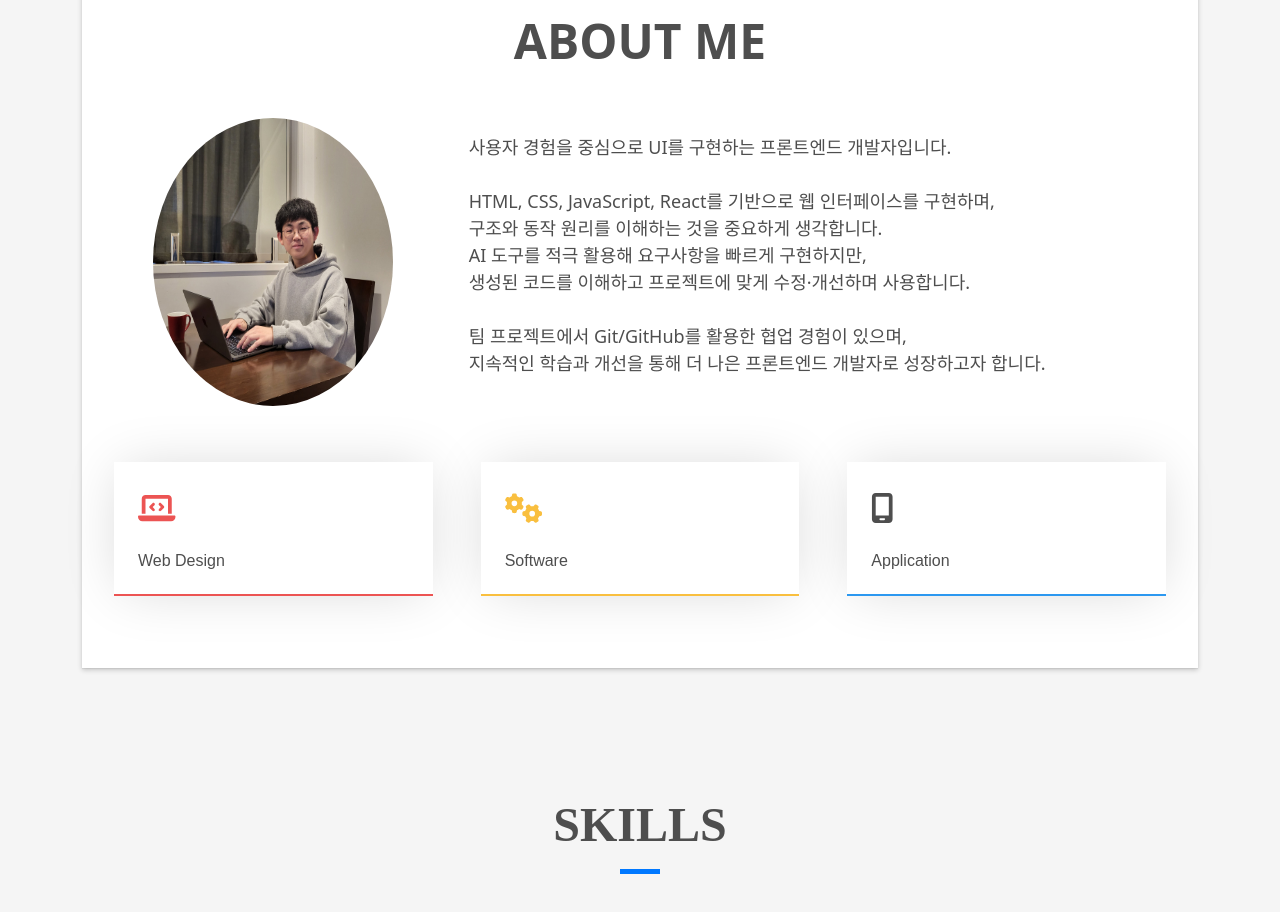
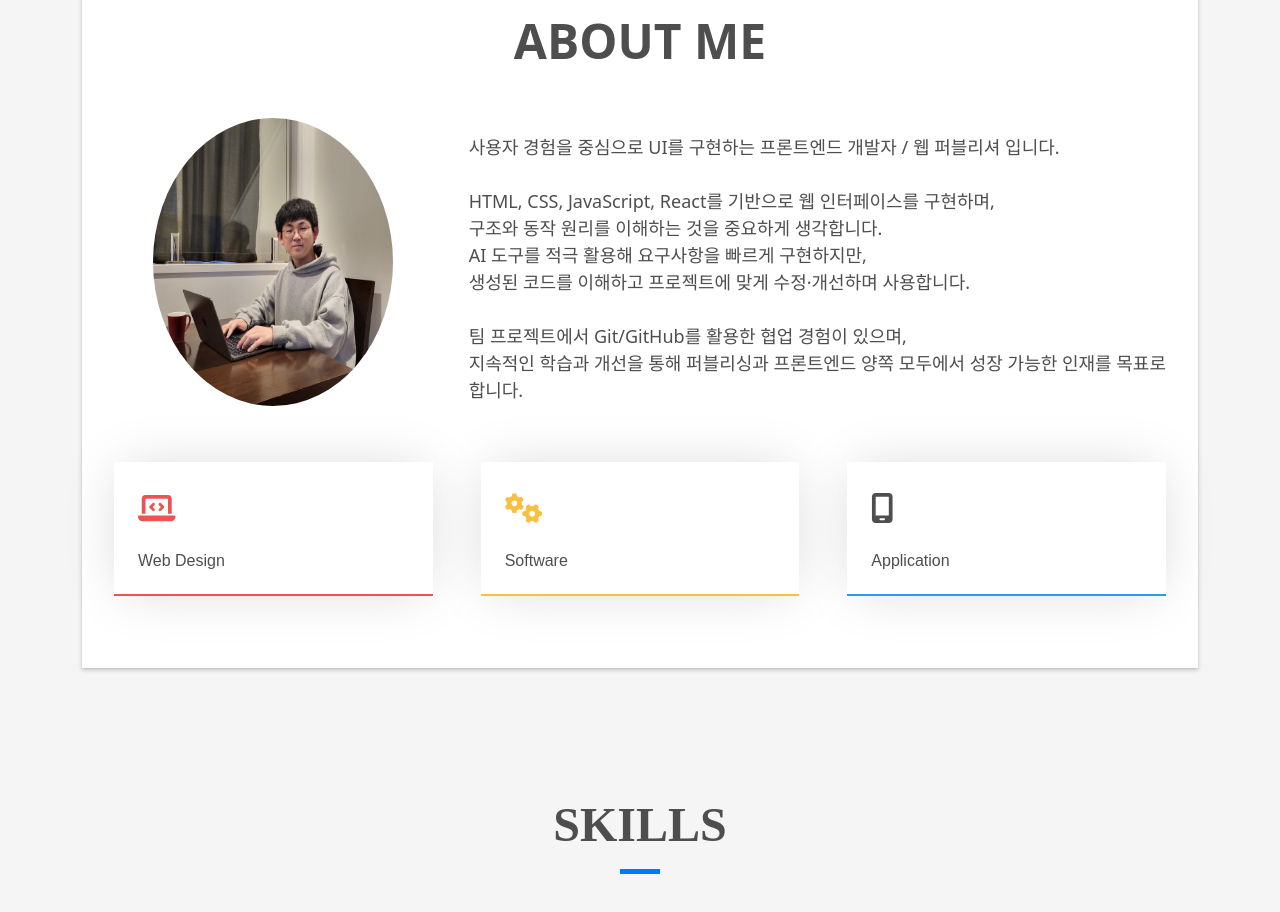
Before and after one commit to seuyan13/myPortfolioPage, a React (Create React App) app: page / in a window 1280 px wide. Shown: the part 900-1812 px from the top of the page. Built offline with nearby package versions, Linux system fonts and the light colour scheme.

Commit message:
update about me

```diff
--- a/src/components/AboutSection/About.js
+++ b/src/components/AboutSection/About.js
@@ -27,8 +27,8 @@ function About() {
             </div>
             <div className="col-sm-8">
               <p className={styles.lead} style={{ marginTop: "1rem" }}>
-                사용자 경험을 중심으로 UI를 구현하는 프론트엔드 개발자입니다.{" "}
-                <br /> <br />
+                사용자 경험을 중심으로 UI를 구현하는 프론트엔드 개발자 / 웹
+                퍼블리셔 입니다. <br /> <br />
                 HTML, CSS, JavaScript, React를 기반으로 웹 인터페이스를
                 구현하며, <br />
                 구조와 동작 원리를 이해하는 것을 중요하게 생각합니다. <br />
@@ -37,8 +37,8 @@ function About() {
                 <br /> <br />팀 프로젝트에서 Git/GitHub를 활용한 협업 경험이
                 있으며,
                 <br />
-                지속적인 학습과 개선을 통해 더 나은 프론트엔드 개발자로
-                성장하고자 합니다.
+                지속적인 학습과 개선을 통해 퍼블리싱과 프론트엔드 양쪽 모두에서
+                성장 가능한 인재를 목표로 합니다.
               </p>
             </div>
           </div>
```
